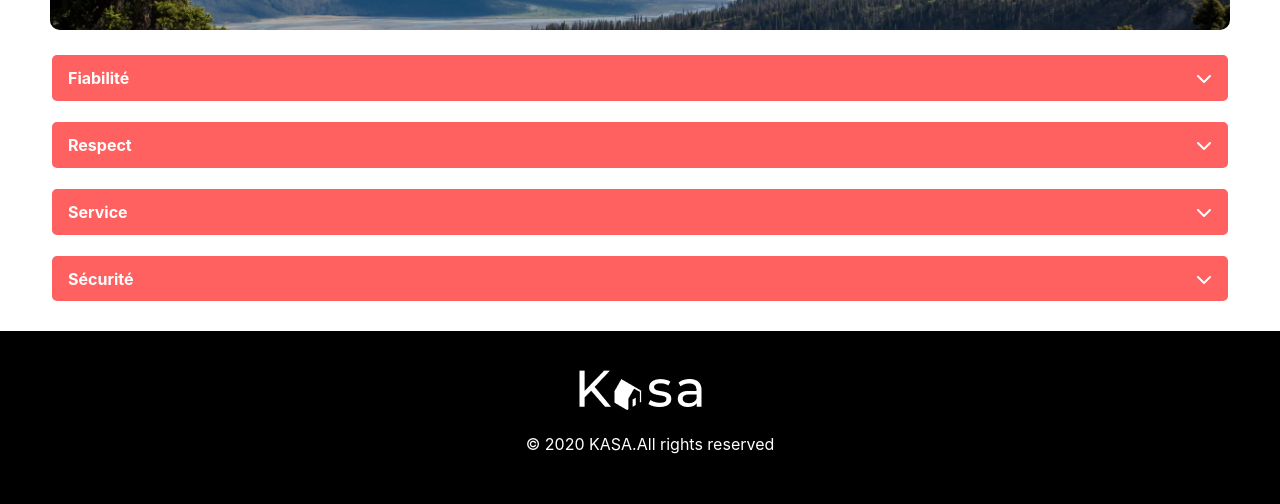
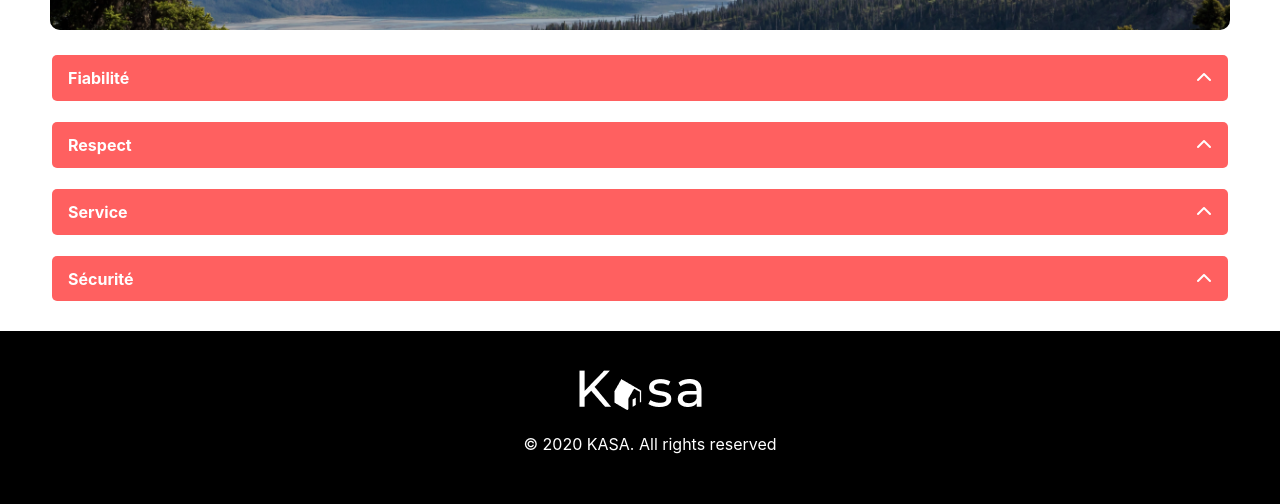
Before and after one commit to webmadao/projet-kasa, a React (Create React App) app: page /about in a window 1280 px wide. Shown: the part 267-771 px from the top of the page. Built offline with nearby package versions, Linux system fonts and the light colour scheme.

Commit message:
index à router

```diff
--- a/src/components/Main/Main.scss
+++ b/src/components/Main/Main.scss
@@ -6,7 +6,7 @@
   align-items: center; /* Centre le contenu verticalement */
   border-radius: 8px;
   height: auto;
-  margin-top: -95px;
+  margin-top: -105px;
   margin-inline: 20px;
   @media (min-width: 576px) {
     background-color: $background-color;
@@ -21,7 +21,10 @@
   flex-wrap: wrap;
   width: 100%;
   padding: 20px;
-  gap: 20px;
+  gap: 5px;
+  @media (min-width: 576px) {
+    gap: 20px;
+}
 
 
 }
--- a/src/index.js
+++ b/src/index.js
@@ -5,7 +5,8 @@ import App from './pages/Home/App';
 import reportWebVitals from './reportWebVitals';
 import {
   createBrowserRouter,
-  RouterProvider, Outlet
+  RouterProvider,
+  Outlet
 } from "react-router-dom";
 import NavBar from './layout/NavBar/NavBar';
 import Footer from './layout/Footer/Footer';
--- a/src/layout/Footer/Footer.jsx
+++ b/src/layout/Footer/Footer.jsx
@@ -4,8 +4,8 @@ function Footer() {
     <div className='kasa-footer'>
     <img src='Footerlogo.png' alt='logo' />
     <ul>
-        <li>&copy; 2020 KASA.</li>
-        <li>All rights reserved</li>
+        <li>&copy; 2020 KASA. All&nbsp;</li>
+        <li> rights reserved</li>
     </ul>
 
     </div>
--- a/src/layout/Footer/Footer.scss
+++ b/src/layout/Footer/Footer.scss
@@ -10,6 +10,7 @@
     padding-block: 35px;
     margin-top: 30px;
 
+
         ul{
             padding-right: 20px;
             align-items: left;
--- a/src/layout/NavBar/NavBar.jsx
+++ b/src/layout/NavBar/NavBar.jsx
@@ -11,7 +11,7 @@ function NavBar() {
         </Link>
       </div>
       <ul>
-        <li><NavLink exact to='/home' activeClassName='active-link'>Accueil</NavLink></li>
+        <li><NavLink exact to='/' activeClassName='active-link'>Accueil</NavLink></li>
         <li><NavLink exact to='/about' activeClassName='active-link'>A propos</NavLink></li>
       </ul>
     </nav>
--- a/src/pages/About/About.jsx
+++ b/src/pages/About/About.jsx
@@ -39,7 +39,7 @@ function About() {
           <h4>
             <span>Fiabilité</span>
             <i
-              className={`fa-solid ${fiabiliteOpen ? 'fa-chevron-up' : 'fa-chevron-down'}`}
+              className={`fa-solid ${fiabiliteOpen ? 'fa-chevron-down' : 'fa-chevron-up'}`}
               onClick={() => toggleSection('fiabilite')}
             ></i>
           </h4>
@@ -57,7 +57,7 @@ function About() {
           <h4>
             <span>Respect</span>
             <i
-              className={`fa-solid ${respectOpen ? 'fa-chevron-up' : 'fa-chevron-down'}`}
+              className={`fa-solid ${respectOpen ? 'fa-chevron-down' : 'fa-chevron-up'}`}
               onClick={() => toggleSection('respect')}
             ></i>
           </h4>
@@ -74,7 +74,7 @@ function About() {
           <h4>
             <span>Service</span>
             <i
-              className={`fa-solid ${serviceOpen ? 'fa-chevron-up' : 'fa-chevron-down'}`}
+              className={`fa-solid ${serviceOpen ? 'fa-chevron-down' : 'fa-chevron-up'}`}
               onClick={() => toggleSection('service')}
             ></i>
           </h4>
@@ -91,7 +91,7 @@ function About() {
           <h4>
             <span>Sécurité</span>
             <i
-              className={`fa-solid ${securiteOpen ? 'fa-chevron-up' : 'fa-chevron-down'}`}
+              className={`fa-solid ${securiteOpen ? 'fa-chevron-down' : 'fa-chevron-up'}`}
               onClick={() => toggleSection('securite')}
             ></i>
           </h4>
--- a/src/pages/About/About.scss
+++ b/src/pages/About/About.scss
@@ -28,5 +28,6 @@
         position: relative;
         top: -0.3rem;
         z-index: -1;
+        transition: opacity 2s ease-in-out;
       }
     }
--- a/src/pages/Home/App.jsx
+++ b/src/pages/Home/App.jsx
@@ -1,4 +1,5 @@
 import React from 'react';
+
 import "../Home/App.scss";
 import NavBar from '../../layout/NavBar/NavBar';
 import Banner from '../../components/Banner/Banner';
```
Lines whose indentation alone changed are shown as unchanged.
